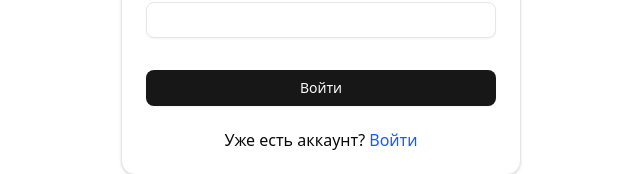
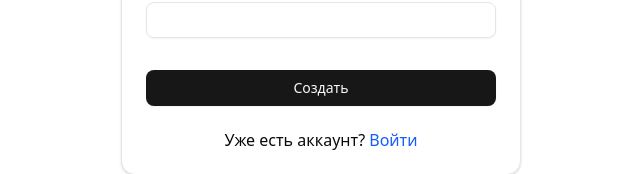
Before and after one commit to AlexandrV9/game_2048, a React (Vite) app in the folder packages/client/: page /signup in a window 1280 px wide. Shown: the part 589-763 px from the top of the page, without its empty margins (319-959 px from the left). Built offline with nearby package versions, Linux system fonts and the light colour scheme.

Commit message:
fix: set correct text for submit button in SignUpPage

```diff
--- a/packages/client/src/pages/SignUp/ui/SignUp.tsx
+++ b/packages/client/src/pages/SignUp/ui/SignUp.tsx
@@ -120,7 +120,7 @@ const SignUpPage = () => {
               />
 
               <Button type="submit" className="w-full">
-                Войти
+                Создать
               </Button>
             </form>
           </Form>
```
